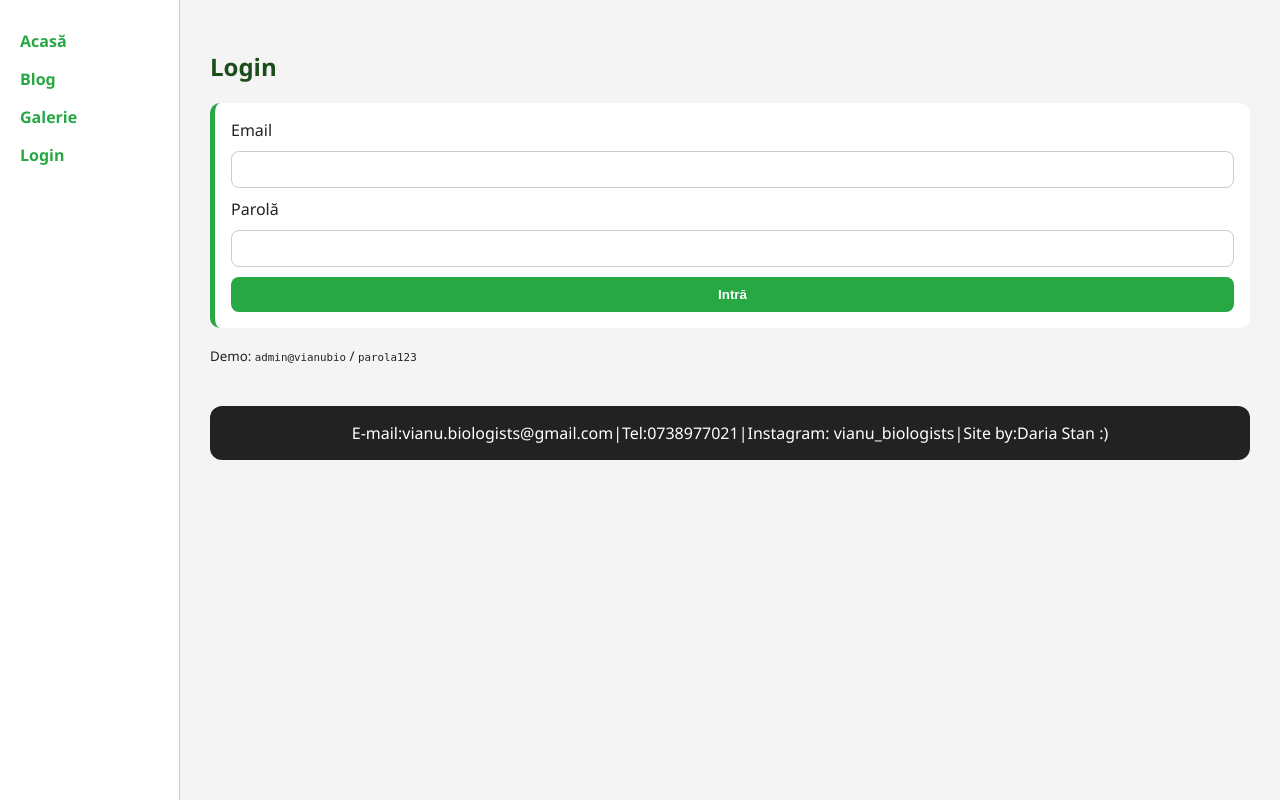
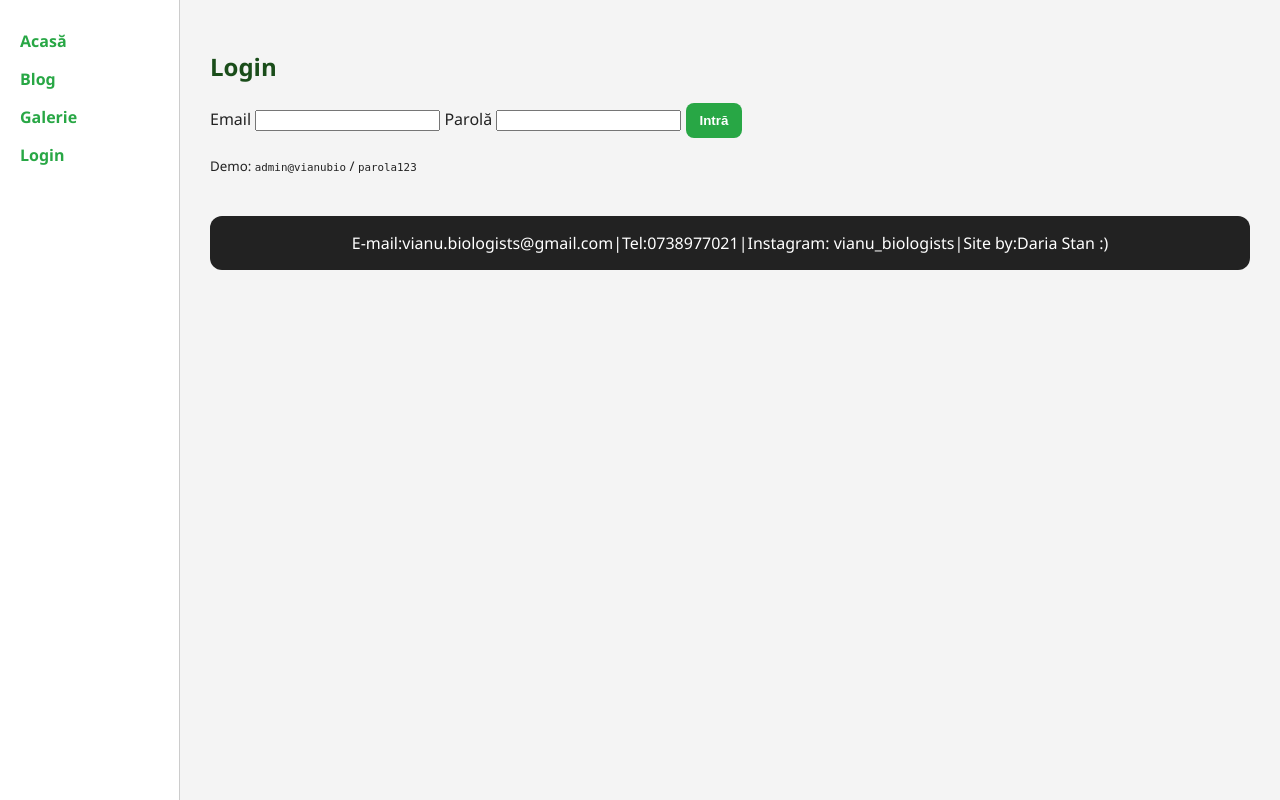
Before and after one commit to yokosumei/vianu_bio_site, a Flask app: page /login in a window 1280 px wide. Run offline with Flask 3, Linux system fonts and the light colour scheme.

Commit message:
Update login.html

```diff
--- a/templates/login.html
+++ b/templates/login.html
@@ -2,7 +2,7 @@
 {% block title %}Login – Vianu Biologists{% endblock %}
 {% block content %}
 <h2>Login</h2>
-<form method="post" action="{{ url_for('login_action') }}" class="form-box">
+<form method="post" action="{{ url_for('login_action') }}"></form>
   <label>Email</label>
   <input name="email" type="email" required>
   <label>Parolă</label>
```
